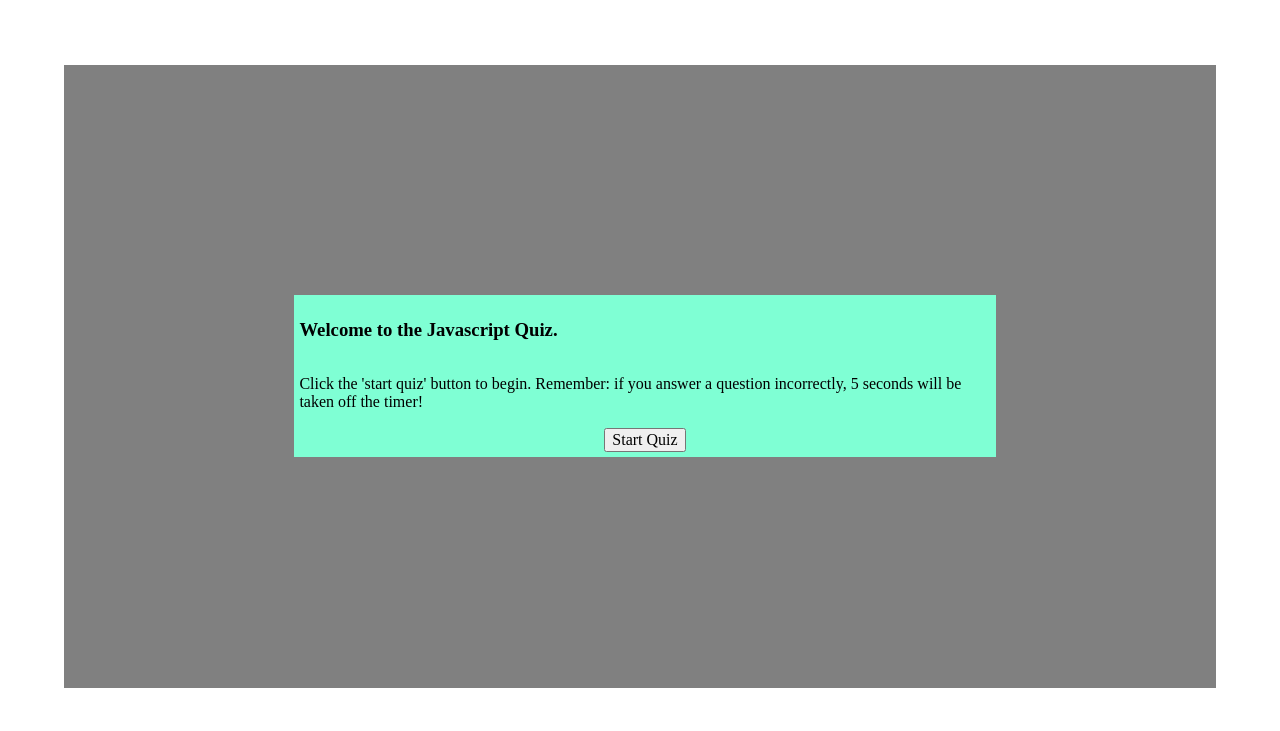
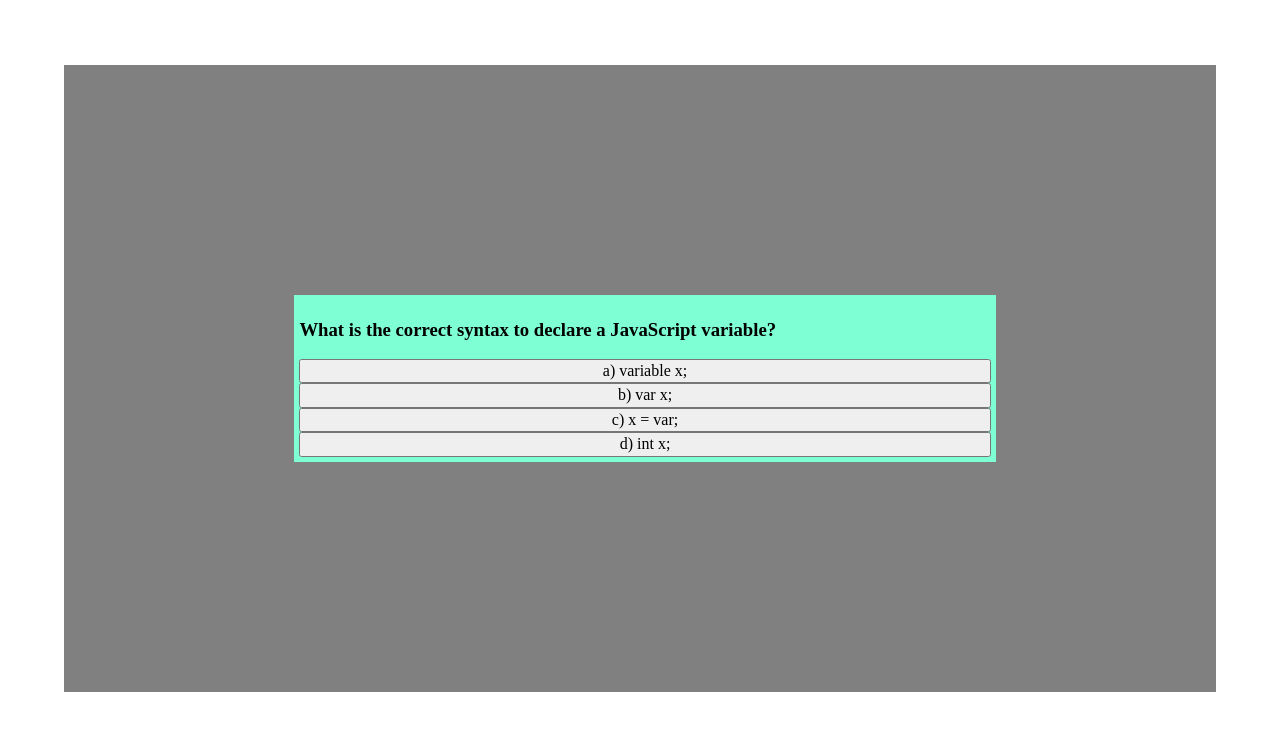
Before and after one commit to NoahAaronBurton/js-quiz, a plain HTML site: page index.html in a window 1280 px wide. Both pictures are taken after a click on the button "Start Quiz". Shown: the part 79-810 px from the top of the page. Drawn offline with nearby package versions, Linux system fonts and the light colour scheme.

Commit message:
displayQuizQuestion: question text, options, list

```diff
--- a/assets/script.js
+++ b/assets/script.js
@@ -5,6 +5,9 @@ var quizBox= document.getElementById('quiz-box');
 var quizText = document.getElementById('quiz-text');
 var quizSubtitle = document.getElementById('quiz-subtitle');
 
+var questionIndex = 0; // we will always start on the first question
+
+var userChoice;
 
 
 
@@ -114,12 +117,67 @@ var quizQuestions = [ // items in this array generated via Chat GPT
   ];
 
 
+// timer function
+ var timeLeft = 30;
+ function startTimer() {
+
+ }
+
 
 // function for displaying quiz questions
+function displayQuizQuestion() {
+  // clear current quiz box data
+  quizText.style.display = 'none';
+  quizSubtitle.style.display = 'none';
+  startButton.style.display = 'none';
+  // get index for current question
+  var currentQuestion = quizQuestions[questionIndex]; // references the var declared at the top
+  console.log(currentQuestion);
+
+  // create question text
+  var newQuizText = document.createElement('h3');
+  newQuizText.textContent = currentQuestion.question;
+  quizBox.appendChild(newQuizText);
+
+  // create options list
+  for (var i = 0; i < currentQuestion.options.length; i++ ) {
+    var optionText = currentQuestion.options[i]; // new option text is set to current iteration of the loop
+
+    var optionButton = document.createElement('button'); // create new button for option
+    optionButton.textContent = optionText;
+
+    quizBox.appendChild(optionButton);
+  }
+
+  // listen for click inside quiz box
+  quizBox.addEventListener('click', function(event) {
+    var clickedChoice = event.target; // targets and accesses HTML element the user clicks
 
 
+    //check if what they clicked is a button
+    if (clickedChoice.nodeName === 'BUTTON') { // Chat GPT helped me decide to use nodeName property
+      userChoice = clickedChoice.textContent;
+      console.log(clickedChoice);
+      isCorrect(); // execute this function if they did click a button
+    }
+
+
+    // check if answer is correct
+    function isCorrect() {
+      var correctAnswer = currentQuestion.options[currentQuestion.answer];
+      if (userChoice === correctAnswer) {
+        quizBox.style.backgroundColor = 'green';
+      }
+    }
+  });
+};
+
+
+
+// Event listener for user choice
+
 //Event listener for start quiz button
-
 startButton.addEventListener('click', function(){
+    startTimer();
     displayQuizQuestion(); // will start with the first item in quiz array
 });
--- a/assets/style.css
+++ b/assets/style.css
@@ -31,7 +31,7 @@ main {
     height: 50%;
 }
  /* --quiz box-- */
-.quiz-box {
+#quiz-box {
     display: flex;
     flex-direction: column;
    padding: 5px;
--- a/index.html
+++ b/index.html
@@ -16,7 +16,7 @@
     </header>
     <main>
         <div class="container">
-         <div class="quiz-box">
+         <div id="quiz-box">
             <h3 id="quiz-text">Welcome to the Javascript Quiz.</h3>
             <p id="quiz-subtitle">Click the 'start quiz' button to begin. Remember: if you answer a question incorrectly, 5 seconds will be taken off the timer!</p>
             <button id="start-quiz">Start Quiz</button>
```
